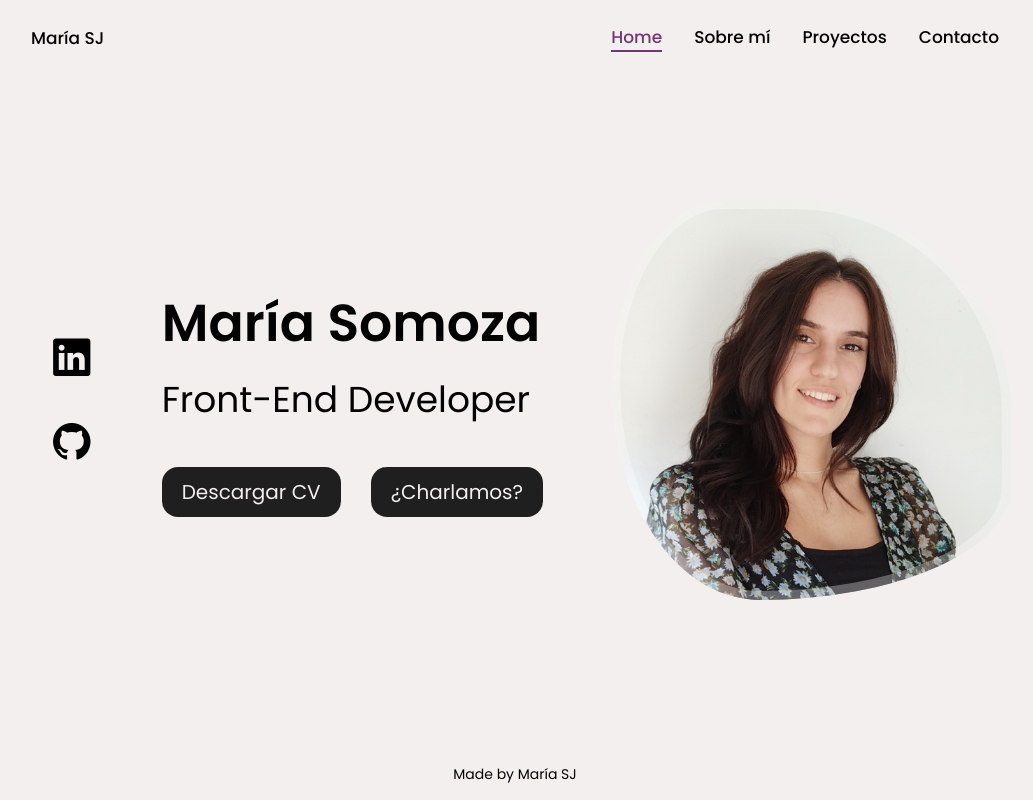
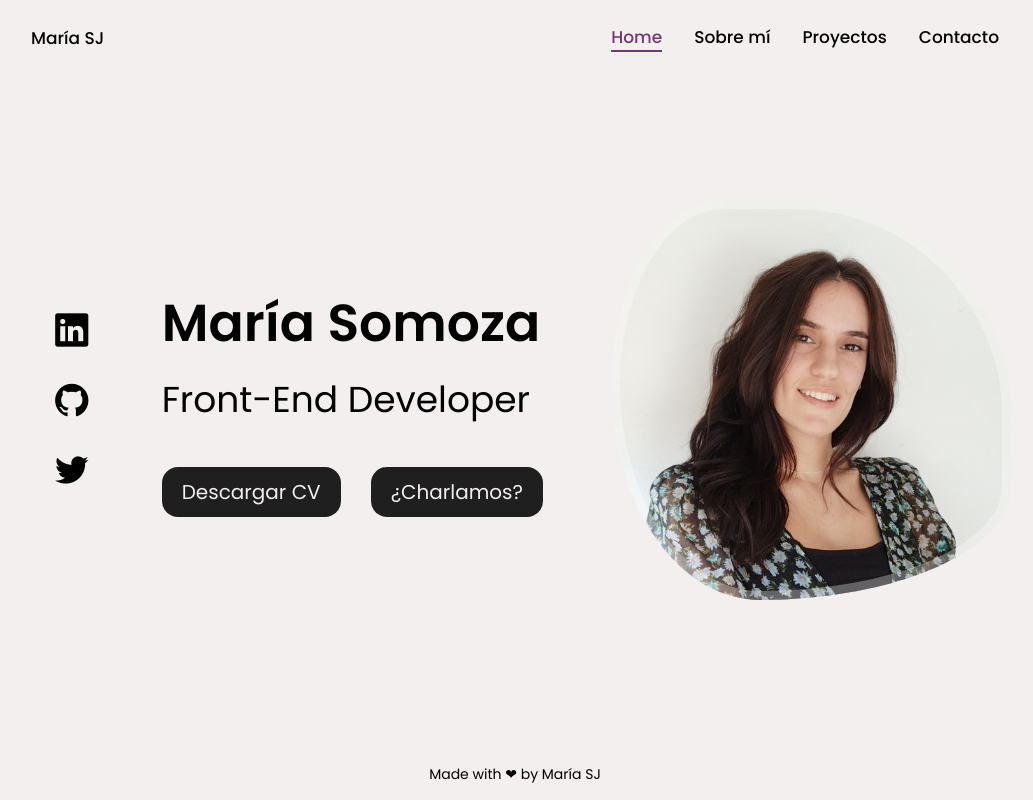
Before and after one commit to MariaSJ/portfolio, a React (Create React App) app: page /#/ in a window 1280 px wide. Shown: the whole page, without its empty margins (125-1158 px from the left). Built offline with nearby package versions, Linux system fonts and the light colour scheme.

Commit message:
finished js part header

```diff
--- a/src/components/App.js
+++ b/src/components/App.js
@@ -15,23 +15,12 @@ import Contact from './Contact';
 function App() {
 
 // STATES
-  const [showMenu, setShowMenu] = useState(false);
-  const [showName, setShowName] = useState(true);
 
-  const [activeAboutMe, setActiveAboutMe] = useState(false);
-  // const [activeProyects, setActiveProyects] = useState(false);
-  // const [activeContact, setActiveContact ] = useState(false);
+const [showMenu, setShowMenu] = useState(false);
+const [showName, setShowName] = useState(true);
 
-// USEEFFECT
+const [activeNav, setActiveNav] = useState("/Home");
 
-// useEffect(() => {
-//   // Dentro de useEffect llamamos a la API
-//   callToApi().then((data) => {
-//     // Cuando la API responde guardamos los datos en el estado para que se vuelva a renderizar el componente X
-//     X(data);
-//   });
-//   // Aquí ponemos un array vacío porque solo queremos que se llame a la API la primera vez
-// }, []);
 
 // HANDLER FUNCTIONS
 
@@ -40,18 +29,14 @@ const handlerShowMenu = () => {
   setShowName(!showName);
 };
 
-const handlerActiveAboutMe = () => {
-  setActiveAboutMe(!activeAboutMe);
-};
-
   return (
     <>
       <Header
         handlerShowMenu={handlerShowMenu}
         showMenu={showMenu}
         showName={showName}
-        handlerActiveAboutMe={handlerActiveAboutMe}
-        activeAboutMe={activeAboutMe}
+        activeNav={activeNav}
+        setActiveNav={setActiveNav}
       />
       <main className="main">
       <Routes>
--- a/src/components/Header.js
+++ b/src/components/Header.js
@@ -7,10 +7,6 @@ const Header = (props) => {
         props.handlerShowMenu();
     };
 
-    const handlerChangeActiveAboutMe = () => {
-        //ev.preventDefault();
-        props.handlerActiveAboutMe();
-    };
 
     return (
         <>
@@ -21,22 +17,22 @@ const Header = (props) => {
                     <div className={props.showMenu ? "nav__menu show-menu" : "nav__menu"}>
                         <ul className="nav__list grid">
                             <li className="nav__item">
-                                <NavLink className="nav__link active-link" to="/">
+                                <NavLink className={props.activeNav === "/Home" ? "nav__link active-link" : "nav__link"} to="/" onClick={() => props.setActiveNav("/Home")}>
                                     <i className="uil uil-estate nav__icon"></i>Home
                                 </NavLink>
                             </li>
                             <li className="nav__item">
-                                <NavLink className={props.activeAboutMe ? "nav__link active-link" : "nav__link"} to="/AboutMe" onClick={handlerChangeActiveAboutMe}>
+                                <NavLink className={props.activeNav === "/AboutMe" ? "nav__link active-link" : "nav__link"} to="/AboutMe" onClick={() => props.setActiveNav("/AboutMe")}>
                                     <i className="uil uil-user nav__icon"></i>Sobre mí
                                 </NavLink>
                             </li>
                             <li className="nav__item">
-                                <NavLink className="nav__link" to="/Proyects">
+                                <NavLink className={props.activeNav === "/Proyects" ? "nav__link active-link" : "nav__link"} to="/Proyects" onClick={() => props.setActiveNav("/Proyects")}>
                                     <i className="uil uil-folder nav__icon"></i>Proyectos
                                 </NavLink>
                             </li>
                             <li className="nav__item">
-                                <NavLink className="nav__link" to="/Contact">
+                                <NavLink className={props.activeNav === "/Contact" ? "nav__link active-link" : "nav__link"} to="/Contact" onClick={() => props.setActiveNav("/Contact")}>
                                     <i className="uil uil-at nav__icon"></i>Contacto
                                 </NavLink>
                             </li>
--- a/src/components/Home.js
+++ b/src/components/Home.js
@@ -15,7 +15,7 @@ const Home = (props) => {
             </div>
         </section>
         <footer className="home__footer">
-           <p className="home__text">Made by María SJ</p>
+           <p className="home__text">Made with ❤︎ by María SJ</p>
         </footer>
     </>
     );
--- a/src/components/Proyects.js
+++ b/src/components/Proyects.js
@@ -4,6 +4,7 @@ import ProyectElement from "./ProyectElement";
 import RickAndMorty from "../images/rickandmorty.png"
 import RingsOfPower from "../images/ringsofpower.png"
 import BreakingBad from "../images/breakingbad.png"
+import AdviceGenerator from "../images/advicegenerator.png"
 import DebuggerCards from "../images/debuggercards.png"
 import MinionCards from "../images/minioncard.png"
 import TeamWeb from "../images/teamweb.png"
@@ -38,6 +39,14 @@ const Proyects = () => {
                     img={BreakingBad}
                     codeLink={'https://github.com/MariaSJ/modulo-2-evaluacion-final-MariaSJ'}
                     webLink={'http://mariasj.github.io/modulo-2-evaluacion-final-MariaSJ/'}
+                />
+
+                {/* ADVICE GENERATOR */}
+                <ProyectElement
+                    title={'Advice Generator'}
+                    img={AdviceGenerator}
+                    codeLink={'https://github.com/MariaSJ/advice-generator'}
+                    webLink={'https://mariasj.github.io/advice-generator/'}
                 />
 
                 {/* AWESOME PROFILE CARDS I */}
--- a/src/components/Social.js
+++ b/src/components/Social.js
@@ -8,6 +8,9 @@ const SocialMedia = (props) => {
             <a href="https://github.com/MariaSJ" className="home__social-icon" target="_blank" rel="noreferrer">
                 <i class="uil uil-github"></i>
             </a>
+            <a href="https://twitter.com/MariaEseJota" className="home__social-icon" target="_blank" rel="noreferrer">
+                <i class="uil uil-twitter"></i>
+            </a>
         </div>
     );
 }
--- a/src/styles/layout/home.scss
+++ b/src/styles/layout/home.scss
@@ -149,11 +149,11 @@
         &__social{
             display: grid;
             grid-template-columns: max-content;
-            row-gap: 16px;
+            row-gap: 10px;
         }
 
         &__social-icon{
-            font-size: 45px;
+            font-size: 40px;
         }
 
         &__data {
```
Also changed, not shown: src/images/advicegenerator.png (added), src/images/breakingbad.png.
